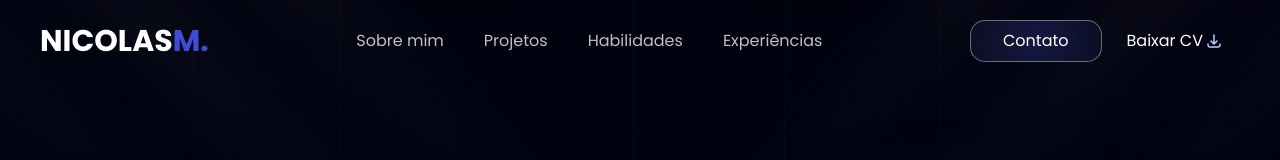
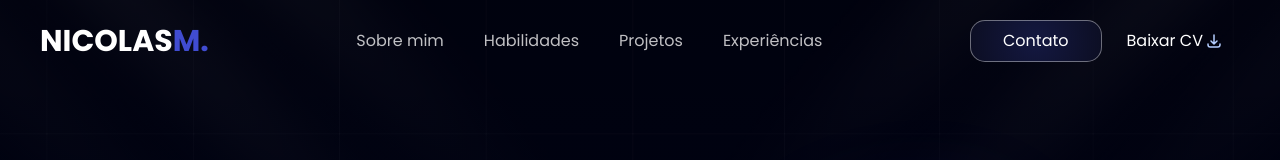
Before and after one commit to nickzmoro/Meu-Portfolio_2025, a React (Vite) app: page / in a window 1280 px wide. Shown: the top 160 px of the page. Built offline with nearby package versions, Linux system fonts and the light colour scheme.

Commit message:
fix: change nav link of place

```diff
--- a/src/components/header/header.jsx
+++ b/src/components/header/header.jsx
@@ -22,12 +22,12 @@ const Header = () => {
                 </li>
                 <li>
                   <a href="#" className="link-menu">
-                    Projetos
+                    Habilidades
                   </a>
                 </li>
                 <li>
                   <a href="#" className="link-menu">
-                    Habilidades
+                    Projetos
                   </a>
                 </li>
                 <li>
```
